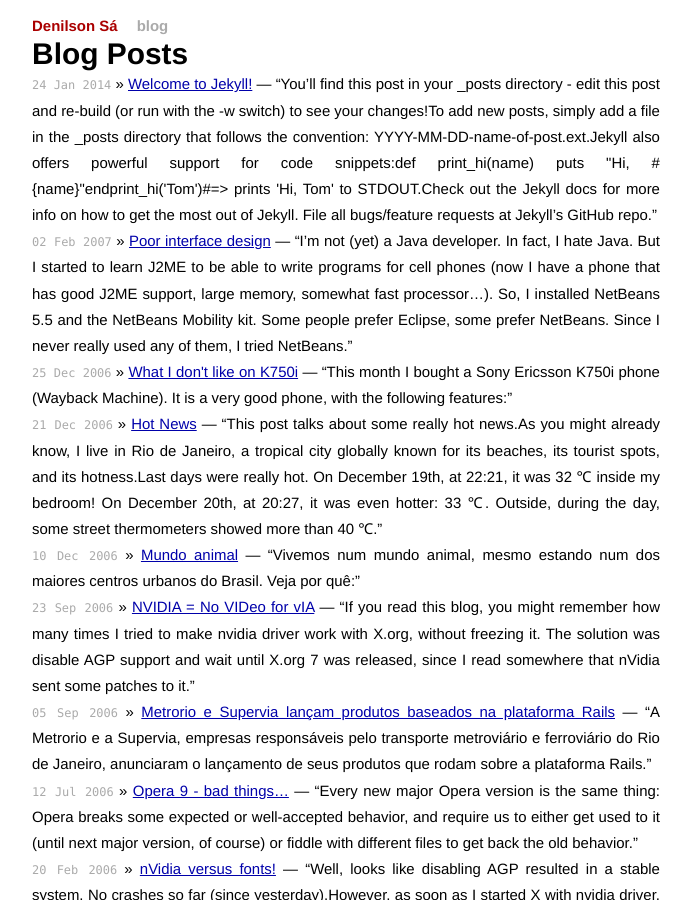
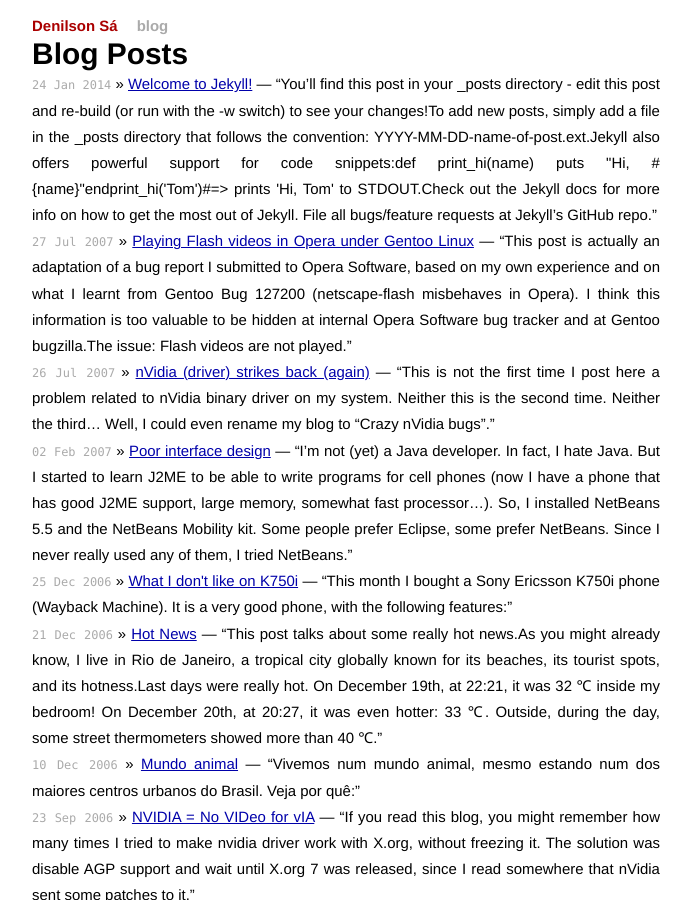
Before and after one commit to denilsonsa/denilsonsa.github.io, a Jekyll site: the page built from blog/index.html, in a window 1280 px wide and 900 px high. Shown: the whole window, without its empty margins (294-985 px from the left). Built offline with Jekyll 4.4.1, drawn with Linux system fonts in a browser that asks for light colours; Markdown is read by kramdown in place of the engine named in the settings; some of the changed lines change nothing that is shown.

Commit message:
Adding two more blog posts.

```diff
--- /dev/null
+++ b/_posts/2007-07-26-nvidia-driver-strikes-back-again.markdown
@@ -0,0 +1,26 @@
+---
+layout: post
+title: nVidia (driver) strikes back (again)
+lang: en
+tag:
+- X.org
+- Linux
+- Nvidia
+- Gentoo
+- driver
+---
+
+This is not the first time I post here a problem related to nVidia binary driver on my system. Neither this is the second time. Neither the third… Well, I could even rename my blog to "Crazy nVidia bugs".
+
+
+Recently, [nvidia-drivers-100.14.09 has been marked stable in Gentoo](http://packages.gentoo.org/packages/?category=x11-drivers;name=nvidia-drivers). I looked at that and thought to myself: _"Wtf? What is this weird version number? Hum, maybe a whole new development branch? Maybe a code rewrite? I don't like the way it looks, I predict it might be buggy."_
+
+Unfortunately, it **is** buggy.
+
+The new bug is: when exiting X and returning to text-mode console, sometimes the screen goes black. When this happens, I can't see what's written on console, but I still can use it (I could hear some beeps when pressing some keys, and I managed to startx again). I tried to ssh into this machine, and I found nothing strange, no process was eating lots of CPU (like what happens with that X.Org-freezing bug, described in many previouos posts here).
+
+I've added a bug report at [Gentoo Bugzilla](http://bugs.gentoo.org/). It is [bug #186596](http://bugs.gentoo.org/show_bug.cgi?id=186596).
+
+I've also sent some e-mails to nVidia Linux bug report address. I got a very quick response telling me that 100.14.09 version is no longer supported, and asking me to test 100.14.11. I did, and the bug is present in both versions.
+
+If you wanna keep track of this issue, watch [bug #186596](http://bugs.gentoo.org/show_bug.cgi?id=186596). But, for now, I'm masking 100.14.09 and 100.14.11 versions and I'm going to use 1.0.9639 version.
--- /dev/null
+++ b/_posts/2007-07-27-playing-flash-videos-in-opera-under-gentoo-linux.markdown
@@ -0,0 +1,79 @@
+---
+layout: post
+title: Playing Flash videos in Opera under Gentoo Linux
+lang: en
+tag:
+- Linux
+- Opera
+- Gentoo
+---
+
+This post is actually an adaptation of a bug report I submitted to Opera Software, based on my own experience and on what I learnt from [Gentoo Bug 127200 (netscape-flash misbehaves in Opera)](http://bugs.gentoo.org/show_bug.cgi?id=127200). I think this information is too valuable to be hidden at internal Opera Software bug tracker and at [Gentoo bugzilla](http://bugs.gentoo.org/).
+
+## The issue: Flash videos are not played.
+
+
+I can try [YouTube](http://www.youtube.com/), [Google Videos](http://video.google.com/) or any other site. It does not work.
+
+### My system
+
+* Gentoo Linux x86
+* Opera 9.x
+* Flash Player plugin 9.0.x.x
+
+## Why this happens
+
+Depending on where the `libflashplayer.so` is installed (or, if more than one is installed, which one is "default"), then the video won't be played.
+
+The _gory_ details about why this happens are described at [Gentoo bug 127200 (netscape-flash misbehaves in Opera)](http://bugs.gentoo.org/show_bug.cgi?id=127200).
+
+In summary, from what I could understand:
+
+* If `libflashplayer.so` detects `netscape` in its own pathname, then videos won't be played (at least not in Opera). I guess it enters some crazy compatibility mode with Netscape browser ([R.I.P.](http://en.wikipedia.org/wiki/Rest_in_peace))
+* Gentoo installs `libflashplayer.so` at `/opt/netscape/plugins/`, and installs a symlink at `/usr/lib/nsbrowser/plugins/`.
+* Gentoo Opera ebuild makes a symlink `/opt/opera/lib/opera/plugins/libflashplayer.so -> /opt/netscape/plugins/libflashplayer.so`.
+* Gentoo Opera ebuild sets `/opt/netscape/plugins=2` at `/opt/opera/share/opera/ini/pluginpath.ini`, but I guess this file might be ignored.
+* Some Opera users (like me) might have `opera6.ini` selecting `/opt/netscape/plugins/libflashplayer.so` as Flash Player plugin. For these users, Flash videos won't be played.
+* New Opera users (with a brand-new empty profile directory) will get the correct paths since the first time, and Flash videos will work for them.
+
+This combination of factors might be too specific, but it happens. I guess other people on the world might have the same issue, and these people are very unlikely to find out its cause nor how to fix it. They will just think: _"Flash videos don't work inside Opera"_ (like I did think for **many months**, maybe a year or more).
+
+## The solutions
+
+The solution consists in telling Opera to not use `/opt/netscape/plugins/libflashplayer.so`. This can be done in three ways:
+
+**Solution 1:** Preferences → Advanced → Downloads → _application/x-shockwave-flash swf_ → Edit… → Select the correct plugin at "Use plug-in" drop-down (if more than one is displayed, select any one that does not contain "netscape" in path). Repeat this for _application/futuresplash spl_ file type. There is no need to restart Opera after this change.
+
+**Solution 2:** Manually edit ~/.opera/opera6.ini while Opera is closed and change the paths.
+
+**Solution 3:** Add `/opt/netscape/plugins=2` to `~/.opera/pluginpath.ini`.
+
+## Suggestion to Opera Software
+
+Opera Software can workaround this. The Opera launcher script should check if the `/opt/netscape/plugins/libflashplayer.so` path (or the `/netscape.*libflashplayer.so/` [regex](http://en.wikipedia.org/wiki/Regular_expression)) is present in `~/.opera/opera6.ini`. If it is present, then warn the user that this is known not to work (a simple message printed to terminal will be helpful enough).
+
+## Suggestion to Macromedia/Adobe
+
+I think Flash technology is great, is powerful, is easy and fun to use.
+
+But I think Flash sucks. Flash player is limited to Windows platform plus some few buggy and slow (or slower than Windows) implementations on other platforms. The Flash format should be open, and anyone should be able to write a compatible Flash player without need for reverse engineering. This would also allow anyone to fix bugs like this one.
+
+Adobe site also sucks.
+
+## Suggestion to webmasters
+
+Avoid using Flash without a really good reason. Don't make Flash-based sites, they are slow and sometimes buggy. Don't use Flash for things that can be done without it (menus, for example). Don't use transparent Flash objects over other objects, because many times this is not supported by browser.
+
+I was thinking about writing above paragraph in bold font with a big font size, but even that way it won't reach the right people. If you are still in doubt, also see [Web Pages That Suck](http://www.webpagesthatsuck.com/).
+
+Am I saying any Flash is bad? No. Flash videos are the latest "revolution" in web pages, as well as [AJAX](http://en.wikipedia.org/wiki/Ajax_(programming)). Flash player allowed us to watch videos without downloading hundreds of codecs and plugins (RealPlayer plugin, Quicktime plugin, codecs, more codecs, yet another video plugin…). This is great, but don't abuse (or misuse) Flash.
+
+## Updates/trackbacks _(section added on 2007-12-30)_
+
+<s>Supposedly, this blog should automatically detect and list [trackbacks](http://en.wikipedia.org/wiki/Trackback), [linkbacks](http://en.wikipedia.org/wiki/Linkback) and things like that. Well, in case it does not work well, I will post here or in comments whatever I find.</s> The 2014 reincarnation of this blog as static pages does not support trackbacks.
+
+_2007-12-30:_ It was a happy surprise to find a YouTube video showing the user applying this solution and linking back to this post. I'm glad to find it is being useful for other people. [YouTube works in Opera (Linux). Honest.](http://youtube.com/watch?v=EeYMugP22K0) (looks like the video was published on 2007-09-16, but I found it only today, 2007-12-30)
+
+## Update on 2010-07-16
+
+And this bug comes to life again with Opera version 10.60 (64-bit) and Adobe Flash plugin 10.1.53.64 (32-bit) on Gentoo. Please follow [bug 328639](http://bugs.gentoo.org/show_bug.cgi?id=328639) and [bug 326841](http://bugs.gentoo.org/show_bug.cgi?id=326841), as well as [this forum topic](http://my.opera.com/community/forums/topic.dml?id=653262).
--- a/blog/index.html
+++ b/blog/index.html
@@ -1,6 +1,6 @@
 ---
 layout: default
-title: Your New Jekyll Site
+title: Blog archive
 ---
 
 <div id="home">
```
